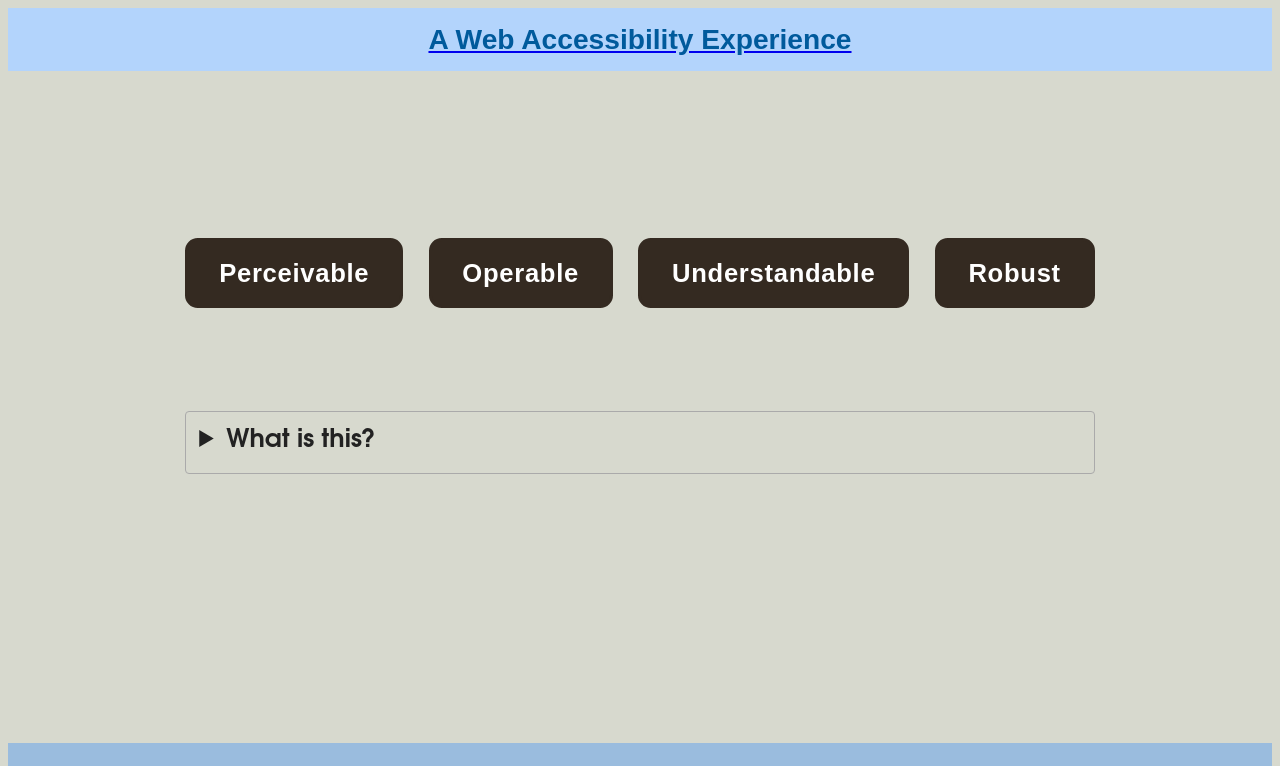
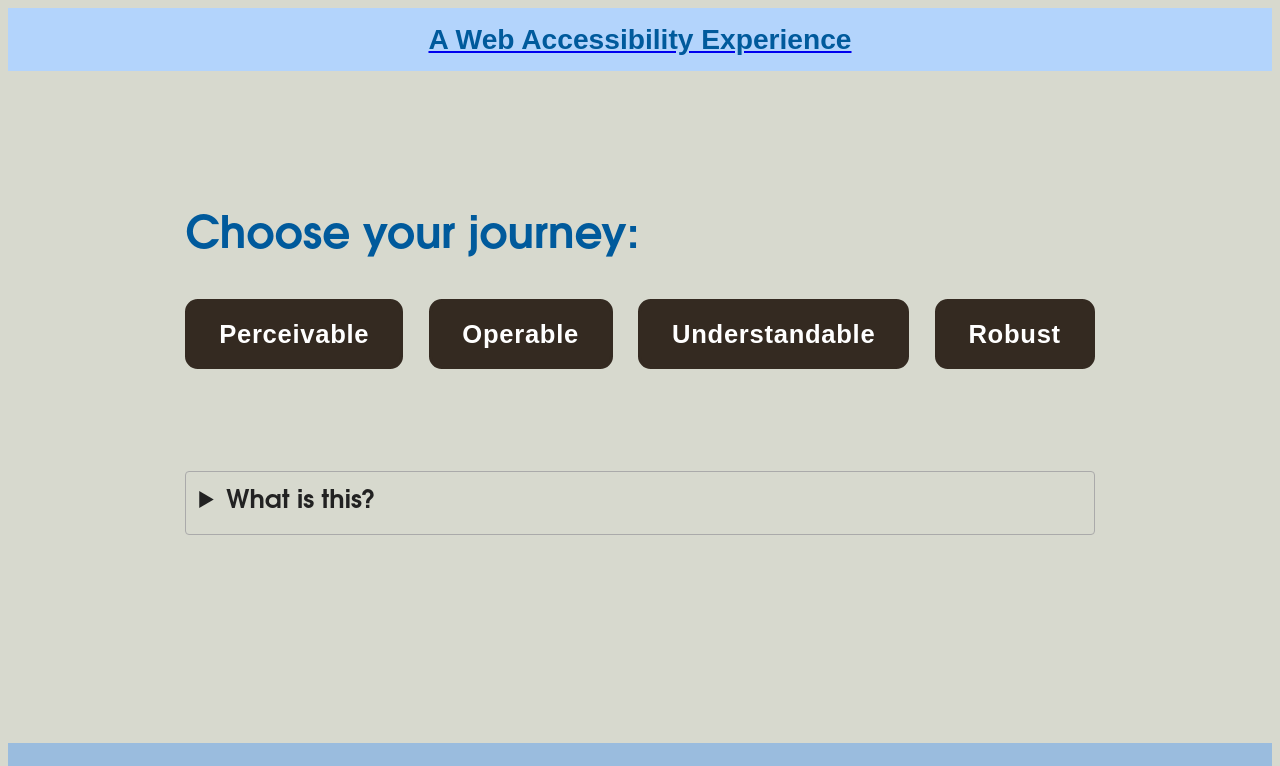
Before and after one commit to airbr/WCAG-JSON-experience, a website: page index.html in a window 1280 px wide. Shown: the top 766 px of the page. Drawn offline with Linux system fonts and the light colour scheme.

Commit message:
Update Title

```diff
--- a/index.html
+++ b/index.html
@@ -24,6 +24,7 @@
   </nav>
   <main>
     <div id="output">
+      <h1>Choose your journey:</h1>
       <ul class="cluster" role="list">
         <li>
           <button href="#" onclick="choosePrinciple(0)" class="button">Perceivable</button>
@@ -40,7 +41,7 @@
       </ul>
       <details>
       <summary>What is this?</summary>
-      Activate one of the buttons above and go on a journey to learn about accessibility!. This project uses JSON data dynamically from the Web Content Accessibility Guidelines project. There may be small errors.
+      Activate one of the buttons above and go on a journey to learn about accessibility! This project uses JSON data dynamically from the Web Content Accessibility Guidelines project. There may be small errors in rendering, we are working on those.
       </details>
     </div>
 </main>
```
